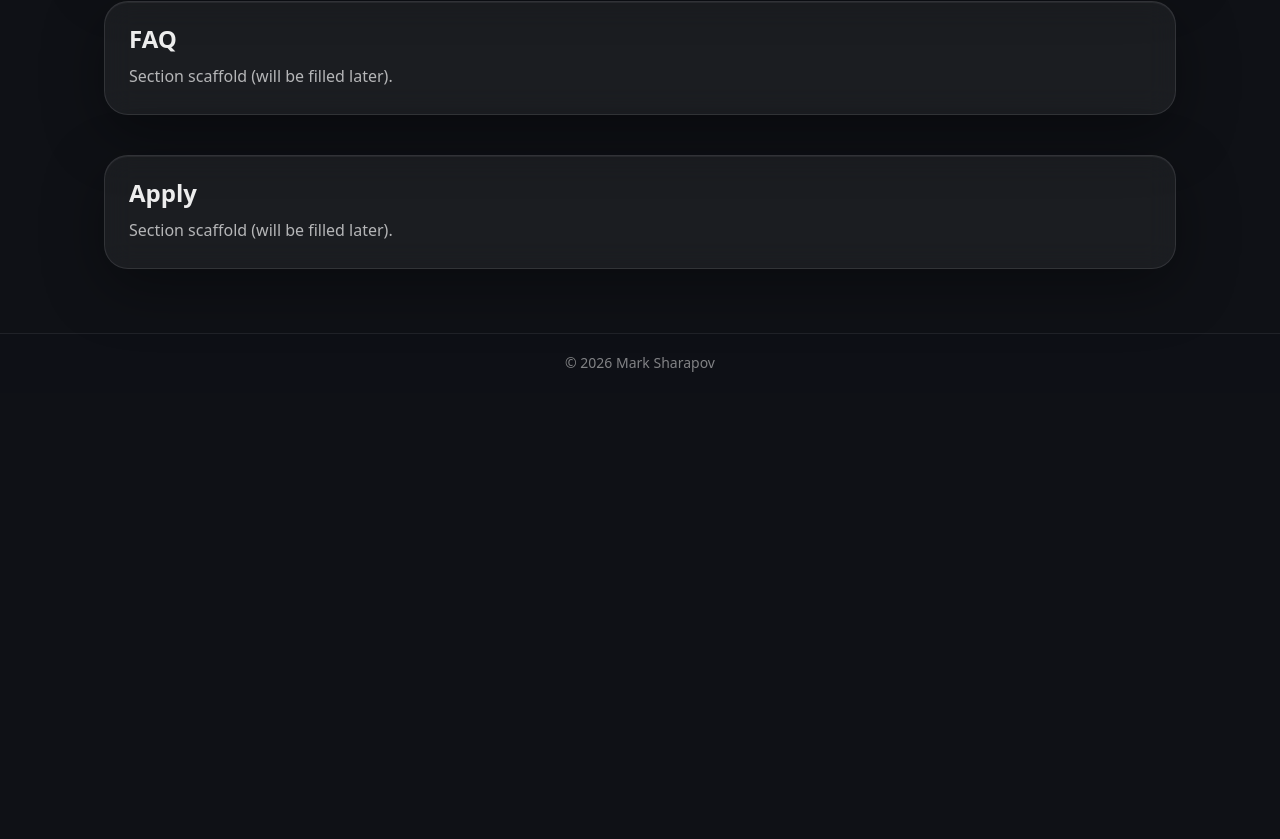
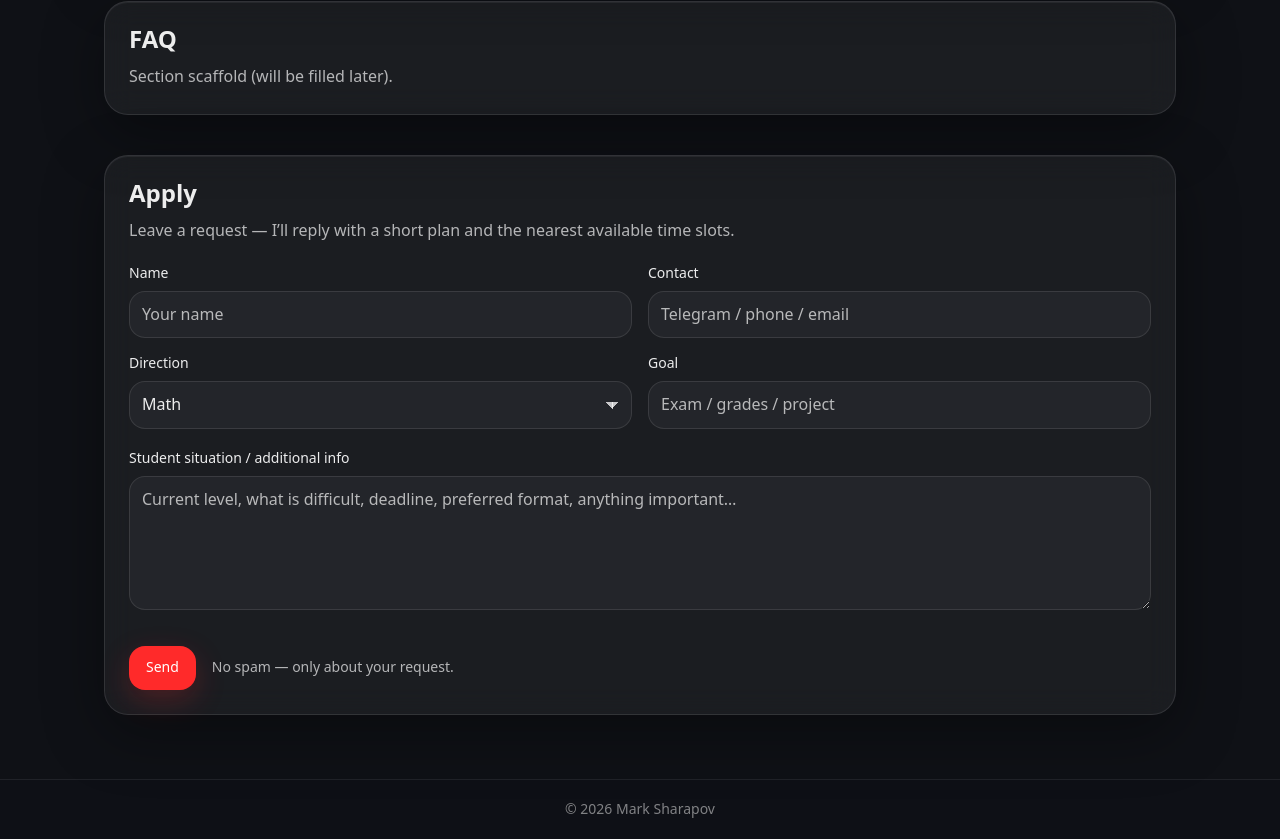
Before and after one commit to MaRkS1234567/MySite-web, a React (Vite) app: page /tutor in a window 1280 px wide. Shown: the part 975-1814 px from the top of the page. Before the commit the page ends 1368 px from the top, so only its background shows below. Built offline with nearby package versions, Linux system fonts and the light colour scheme.

Commit message:
feat: add tutor apply form with liquid-glass styling

```diff
--- a/src/pages/TutorPage/TutorPage.module.scss
+++ b/src/pages/TutorPage/TutorPage.module.scss
@@ -116,8 +116,117 @@
   color: $text;
 }
 
+
 .text {
   margin-top: $space-3;
+  color: $text-muted;
+}
+
+/* Apply form */
+.form {
+  margin-top: $space-5;
+  display: flex;
+  flex-direction: column;
+  gap: $space-5;
+}
+
+.formGrid {
+  display: grid;
+  grid-template-columns: repeat(2, minmax(0, 1fr));
+  gap: $space-4;
+}
+
+.field {
+  display: flex;
+  flex-direction: column;
+  gap: $space-2;
+}
+
+.label {
+  font-size: $fs-14;
+  line-height: $lh-normal;
+  font-weight: $fw-medium;
+  color: $text;
+}
+
+.input,
+.textarea {
+  width: 100%;
+  border-radius: $radius-md;
+  padding: 12px 12px;
+  min-height: 44px;
+  line-height: $lh-normal;
+
+  color: $text;
+  background: rgba(255, 255, 255, 0.04);
+  border: 1px solid rgba(255, 255, 255, 0.10);
+
+  transition:
+    border-color $dur-3 $ease-out,
+    background $dur-3 $ease-out,
+    transform $dur-3 $ease-out;
+}
+
+/* Make <select> look like other inputs */
+select.input {
+  appearance: none;
+  -webkit-appearance: none;
+  -moz-appearance: none;
+
+  padding-right: 44px;
+
+  background-image:
+    linear-gradient(45deg, transparent 50%, rgba(255, 255, 255, 0.75) 50%),
+    linear-gradient(135deg, rgba(255, 255, 255, 0.75) 50%, transparent 50%);
+  background-position:
+    right 18px center,
+    right 12px center;
+  background-size:
+    7px 7px,
+    7px 7px;
+  background-repeat: no-repeat;
+}
+
+select.input::-ms-expand {
+  display: none;
+}
+
+.input::placeholder,
+.textarea::placeholder {
+  color: $text-muted;
+}
+
+.input:hover,
+.textarea:hover {
+  background: rgba(255, 255, 255, 0.055);
+  border-color: rgba(255, 255, 255, 0.14);
+}
+
+.input:focus,
+.textarea:focus {
+  outline: none;
+}
+
+.input:focus-visible,
+.textarea:focus-visible {
+  @include m.focus-ring;
+}
+
+.textarea {
+  resize: vertical;
+  min-height: 120px;
+}
+
+.formActions {
+  margin-top: $space-4;
+  display: flex;
+  align-items: center;
+  gap: $space-4;
+}
+
+.hint {
+  font-size: $fs-14;
+  line-height: $lh-normal;
   color: $text-muted;
 }
 
@@ -139,4 +248,8 @@
   .heroVisual {
     height: 200px;
   }
+
+  .formGrid {
+    grid-template-columns: 1fr;
+  }
 }
--- a/src/pages/TutorPage/TutorPage.tsx
+++ b/src/pages/TutorPage/TutorPage.tsx
@@ -73,7 +73,70 @@ export function TutorPage() {
 
         <section id="apply" className={styles.section}>
           <h2 className={styles.h2}>Apply</h2>
-          <p className={styles.text}>Section scaffold (will be filled later).</p>
+          <p className={styles.text}>
+            Leave a request — I’ll reply with a short plan and the nearest available time slots.
+          </p>
+
+          <form
+            className={styles.form}
+            onSubmit={(e) => {
+              e.preventDefault()
+              // V1: visual-only. Later we’ll connect real sending (email/telegram/form backend).
+              alert('Request sent! (demo)')
+            }}
+          >
+            <div className={styles.formGrid}>
+              <label className={styles.field}>
+                <span className={styles.label}>Name</span>
+                <input className={styles.input} name="name" type="text" placeholder="Your name" required />
+              </label>
+
+              <label className={styles.field}>
+                <span className={styles.label}>Contact</span>
+                <input
+                  className={styles.input}
+                  name="contact"
+                  type="text"
+                  placeholder="Telegram / phone / email"
+                  required
+                />
+              </label>
+
+              <label className={styles.field}>
+                <span className={styles.label}>Direction</span>
+                <select className={styles.input} name="direction" defaultValue="math" required>
+                  <option value="math">Math</option>
+                  <option value="informatics">Informatics</option>
+                  <option value="programming">Programming</option>
+                  <option value="oge">ОГЭ</option>
+                  <option value="ege">ЕГЭ</option>
+                </select>
+              </label>
+
+              <label className={styles.field}>
+                <span className={styles.label}>Goal</span>
+                <input className={styles.input} name="goal" type="text" placeholder="Exam / grades / project" />
+              </label>
+            </div>
+
+            <label className={styles.field}>
+              <span className={styles.label}>Student situation / additional info</span>
+              <textarea
+                className={styles.textarea}
+                name="details"
+                rows={5}
+                placeholder="Current level, what is difficult, deadline, preferred format, anything important…"
+                required
+              />
+            </label>
+
+            <div className={styles.formActions}>
+              <Button variant="primary" type="submit">
+                Send
+              </Button>
+              <span className={styles.hint}>No spam — only about your request.</span>
+            </div>
+          </form>
         </section>
       </Container>
     </section>
```
